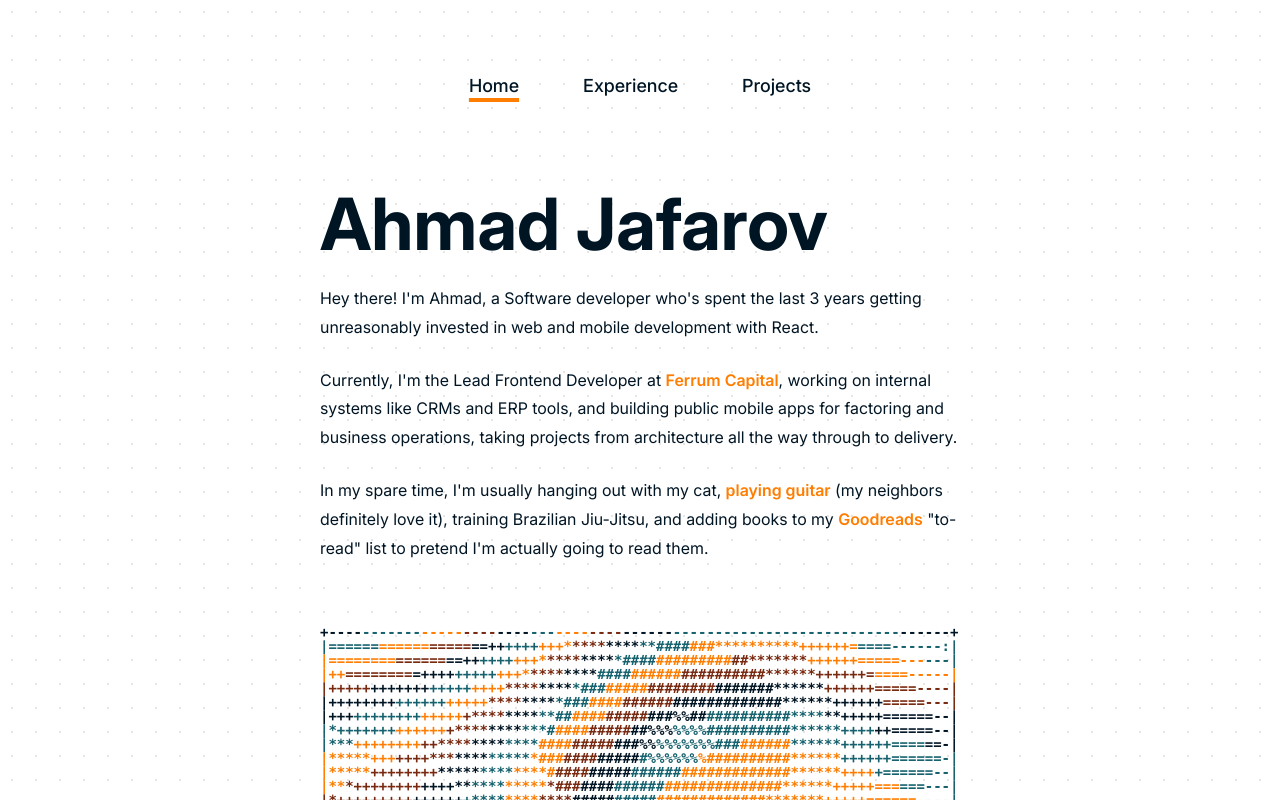
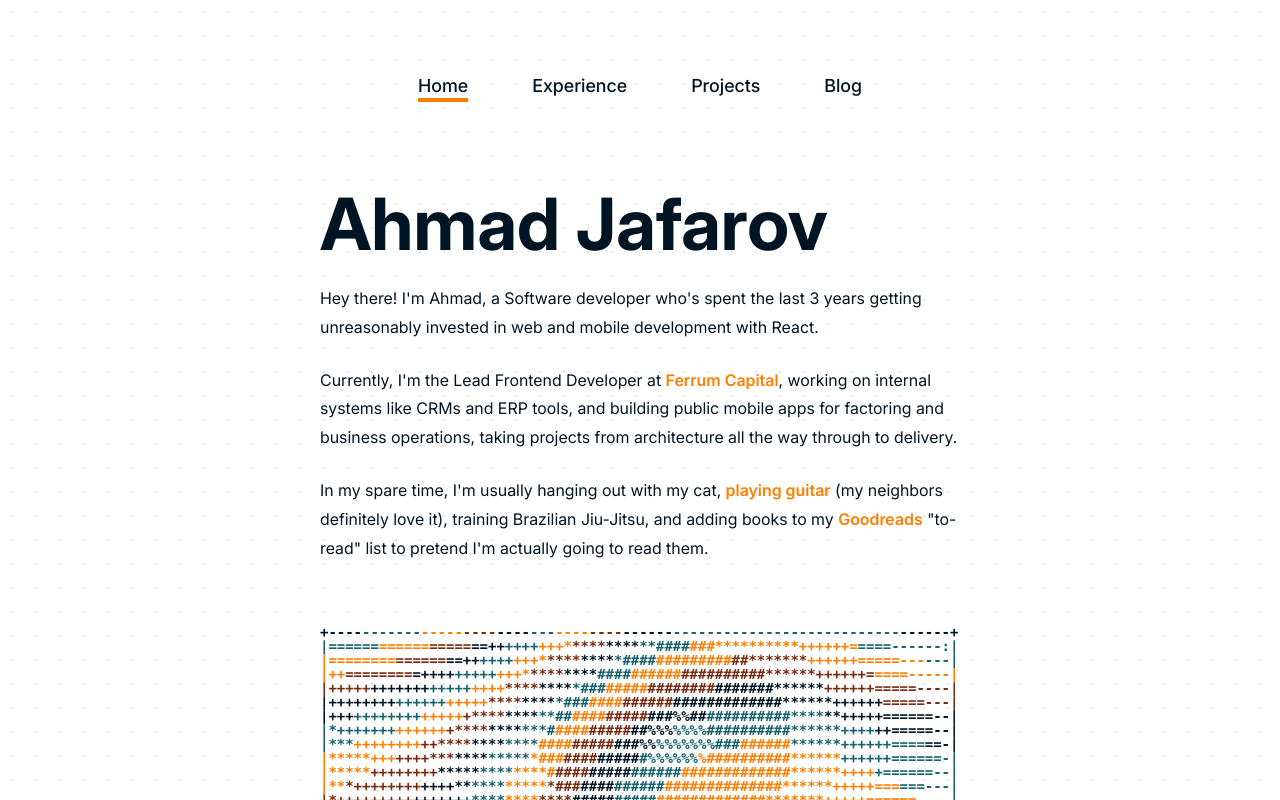
Before and after one commit to Ahm3tJ4f/ahm3tj4f-portfolio, a Next.js app: page / in a window 1280 px wide. Shown: the top 800 px of the page. Built offline with nearby package versions, Linux system fonts and the light colour scheme.

Commit message:
Add blog to navigation

```diff
--- a/src/data/navigation.ts
+++ b/src/data/navigation.ts
@@ -4,5 +4,5 @@ export const routes: NavigationItem[] = [
   { to: "/", label: "Home" },
   { to: "/experience", label: "Experience" },
   { to: "/projects", label: "Projects" },
-  // { to: "/blogs", label: "Blogs" },
+  { to: "/blog", label: "Blog" },
 ];
```
